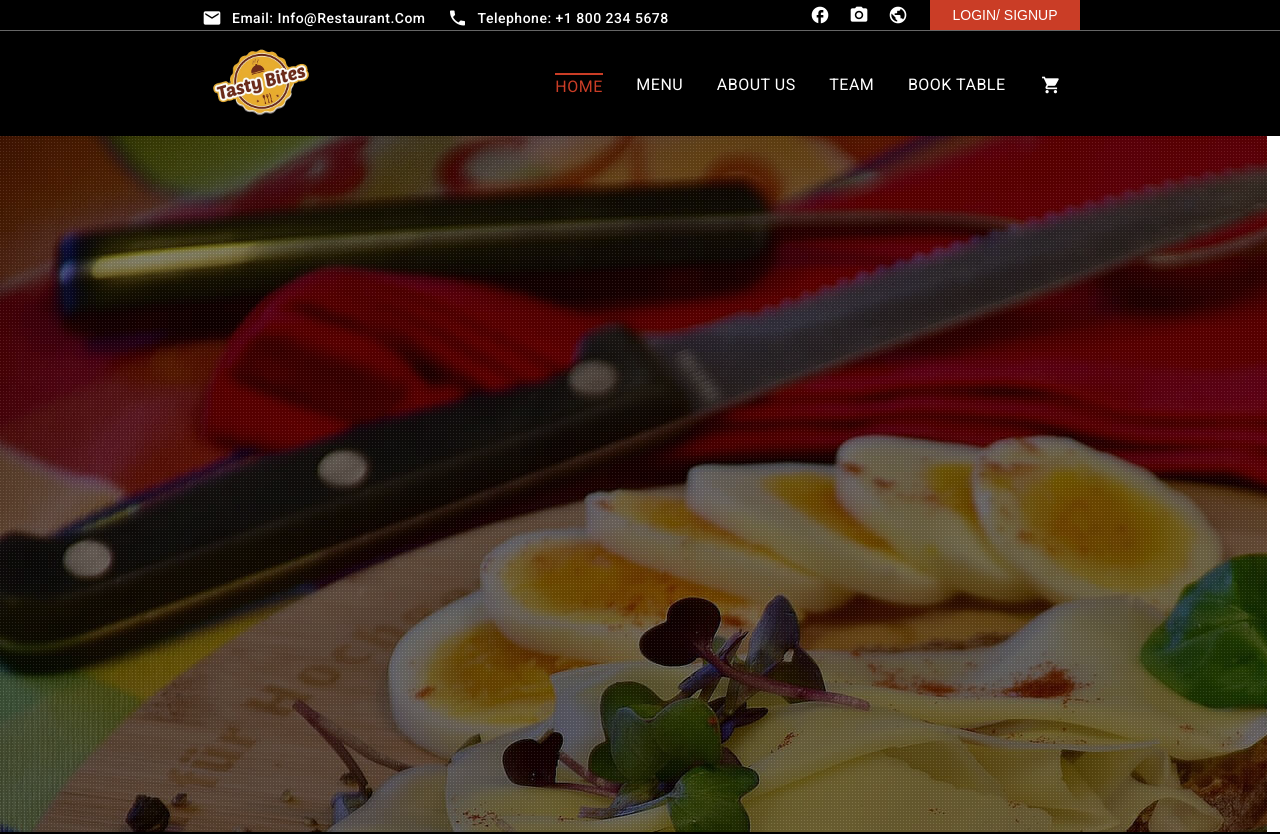
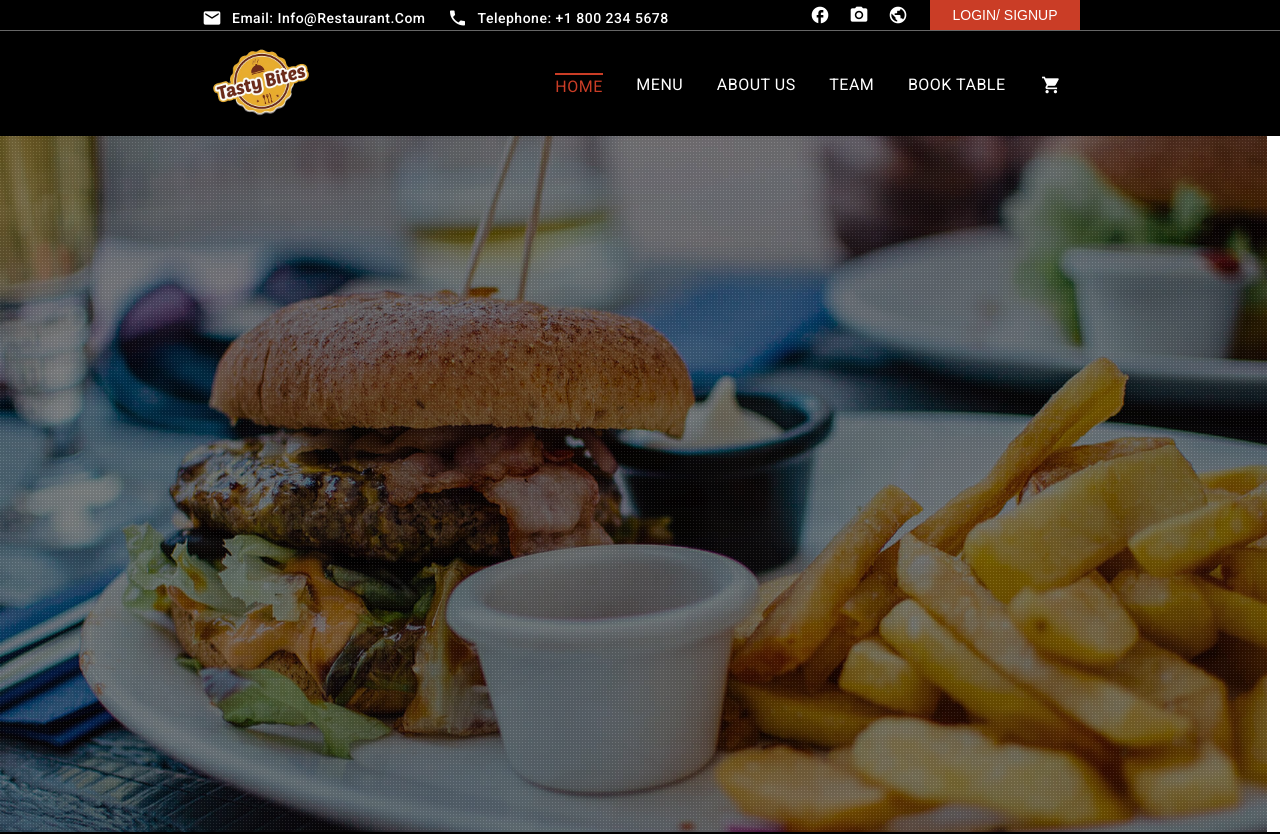
Before and after one commit to AnishJaiswal598/restaurant, an Angular app: page /home in a window 1280 px wide. Shown: the top 834 px of the page. Built offline with nearby package versions, Linux system fonts and the light colour scheme.

Commit message:
home: add 2 more sliders to home page

```diff
--- a/src/app/pages/home/home.component.css
+++ b/src/app/pages/home/home.component.css
@@ -3,7 +3,8 @@
   z-index: 0;
   width: 99vw;
   height: 87vh;
-  background: url("../../../assets/home/slide_1.jpg");
+  background-size: cover;
+  animation: slideshow 20s infinite;
 }
 
 .outer-container::before {
@@ -18,3 +19,18 @@
   background-repeat: repeat;
   z-index: -1;
 }
+
+@keyframes slideshow {
+  0% {
+    background-image: url("../../../assets/home/slide_1.jpg");
+  }
+  33.33% {
+    background-image: url("../../../assets/home/slide_2.jpg");
+  }
+  66.66% {
+    background-image: url("../../../assets/home/slide_3.jpg");
+  }
+  100% {
+    background-image: url("../../../assets/home/slide_1.jpg"); /* Loop back to the first image */
+  }
+}
```
Also changed, not shown: src/assets/home/slide_2.jpg (added), src/assets/home/slide_3.jpg (added).
